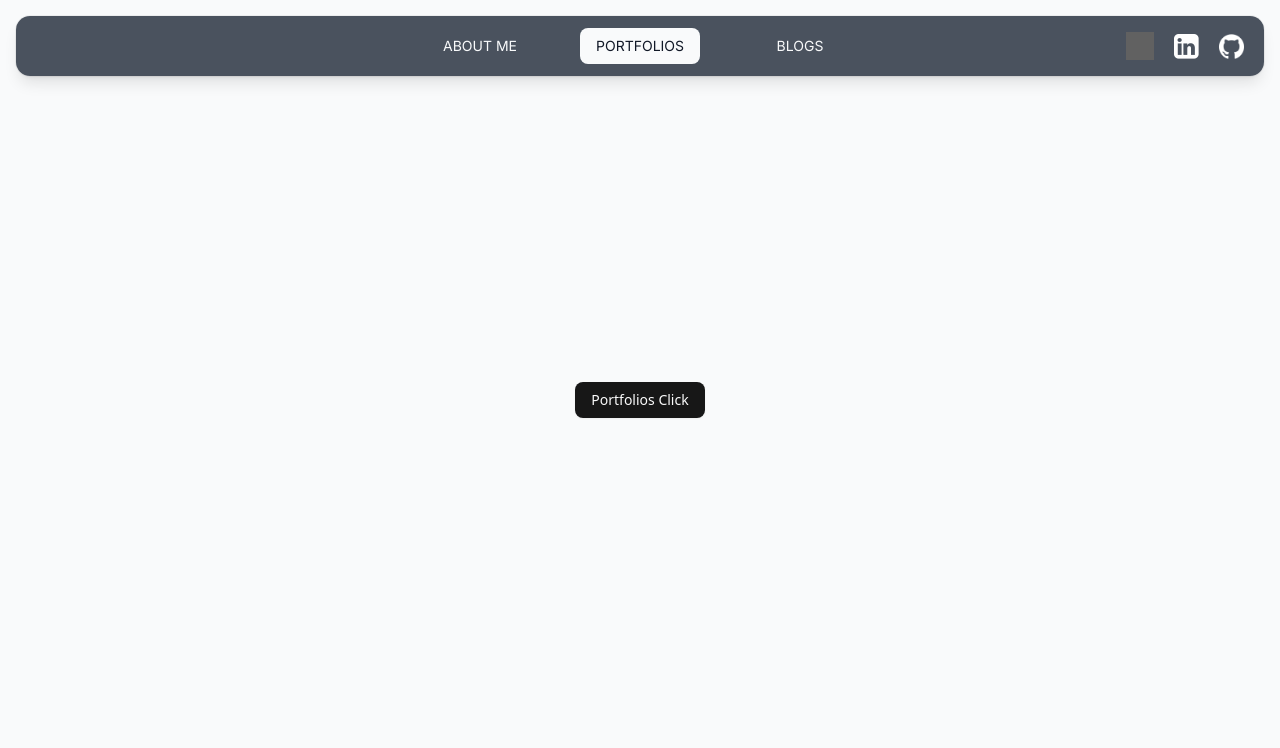
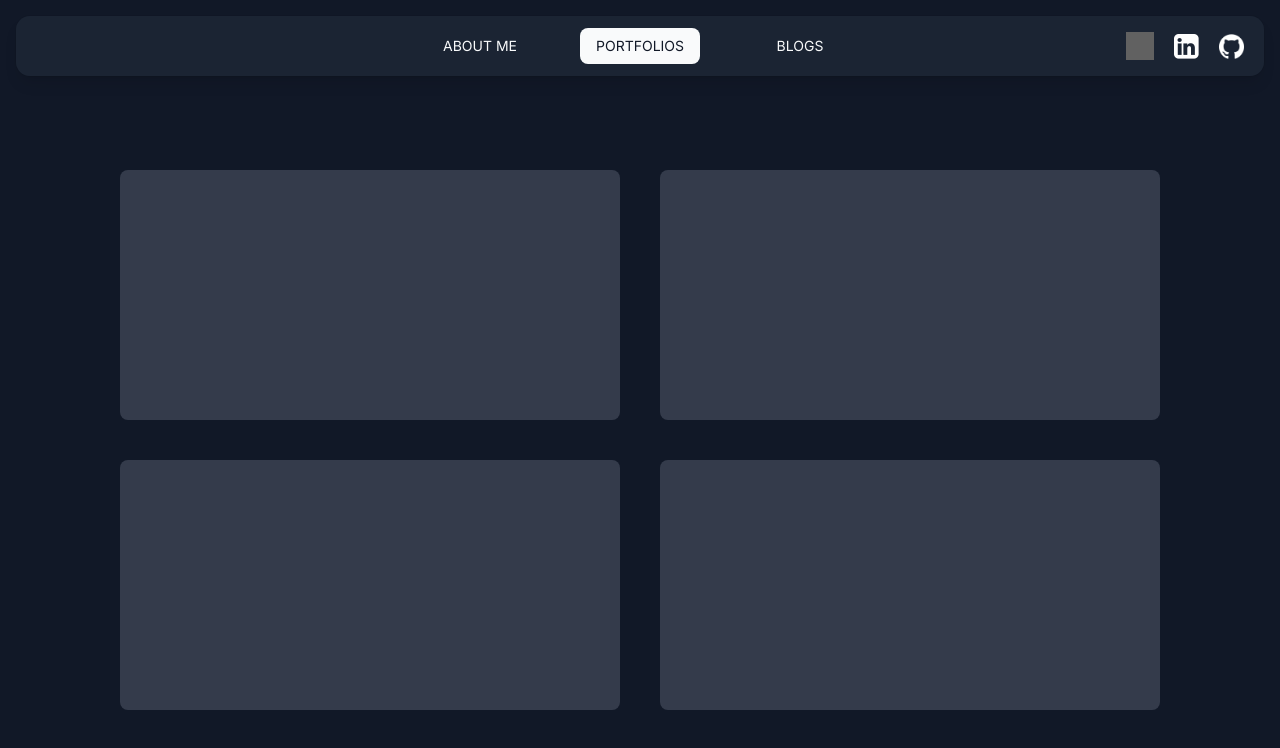
Before and after one commit to b1llywitant0/personal-website, a React (Vite) app: page /personal-website/portfolios in a window 1280 px wide. Shown: the top 748 px of the page. Built offline with nearby package versions, Linux system fonts and the light colour scheme; grey boxes are pictures that could not be loaded.

Commit message:
Feat: Portfolio card component

```diff
--- /dev/null
+++ b/src/components/Card/Portfolio.tsx
@@ -0,0 +1,6 @@
+export function Portfolio() {
+    return (
+        <div className="w-[500px] h-[250px] rounded-md bg-gray-500/40">
+        </div>
+    )
+}
--- a/src/components/Reveal/Reveal.tsx
+++ b/src/components/Reveal/Reveal.tsx
@@ -6,6 +6,7 @@ interface RevealProps {
   slide?: boolean
   duration?: number
   vertical?: boolean
+  slideBackground?: string
 }
 
 export function Reveal({
@@ -13,6 +14,7 @@ export function Reveal({
   slide = false,
   duration = 0.5,
   vertical = true,
+  slideBackground = '#FFFFFF'
 }: RevealProps) {
   const targetRef = useRef(null)
   const isInView = useInView(targetRef, { once: true, amount: 0.5 })
@@ -64,7 +66,7 @@ export function Reveal({
             bottom: 4,
             left: 0,
             right: 0,
-            background: '#FFFFFF',
+            background: slideBackground,
             zIndex: 20,
           }}
         />
--- a/src/pages/blogs/index.tsx
+++ b/src/pages/blogs/index.tsx
@@ -1,11 +1,23 @@
-import { Button } from '@/components/ui/button'
+import { Portfolio } from "@/components/Card/Portfolio";
+import { Reveal } from "@/components/Reveal/Reveal";
 
 export function Blogs() {
   return (
-    <>
-      <div className="flex flex-col items-center justify-center min-h-svh">
-        <Button>Blogs Click</Button>
+    <div className="flex flex-col items-center justify-center min-h-svh bg-background-dark text-text-inverted gap-10">
+      <div className="flex flex-row flex-wrap items-center justify-center gap-10 mt-20">
+        <Reveal slide={true} vertical={false}>
+          <Portfolio />
+        </Reveal>
+        <Reveal slide={true} vertical={false}>
+          <Portfolio />
+        </Reveal>
+        <Reveal slide={true} vertical={false}>
+          <Portfolio />
+        </Reveal>
+        <Reveal slide={true} vertical={false}>
+          <Portfolio />
+        </Reveal>
       </div>
-    </>
+    </div>
   )
 }
--- a/src/pages/portfolios/index.tsx
+++ b/src/pages/portfolios/index.tsx
@@ -1,11 +1,23 @@
-import { Button } from '@/components/ui/button'
+import { Portfolio } from "@/components/Card/Portfolio";
+import { Reveal } from "@/components/Reveal/Reveal";
 
 export function Portfolios() {
   return (
-    <>
-      <div className="flex flex-col items-center justify-center min-h-svh">
-        <Button>Portfolios Click</Button>
+    <div className="flex flex-col items-center justify-center min-h-svh bg-background-dark text-text-inverted gap-10">
+      <div className="flex flex-row flex-wrap items-center justify-center gap-10 mt-20">
+        <Reveal slide={true} vertical={false}>
+          <Portfolio />
+        </Reveal>
+        <Reveal slide={true} vertical={false}>
+          <Portfolio />
+        </Reveal>
+        <Reveal slide={true} vertical={false}>
+          <Portfolio />
+        </Reveal>
+        <Reveal slide={true} vertical={false}>
+          <Portfolio />
+        </Reveal>
       </div>
-    </>
+    </div>
   )
 }
```
